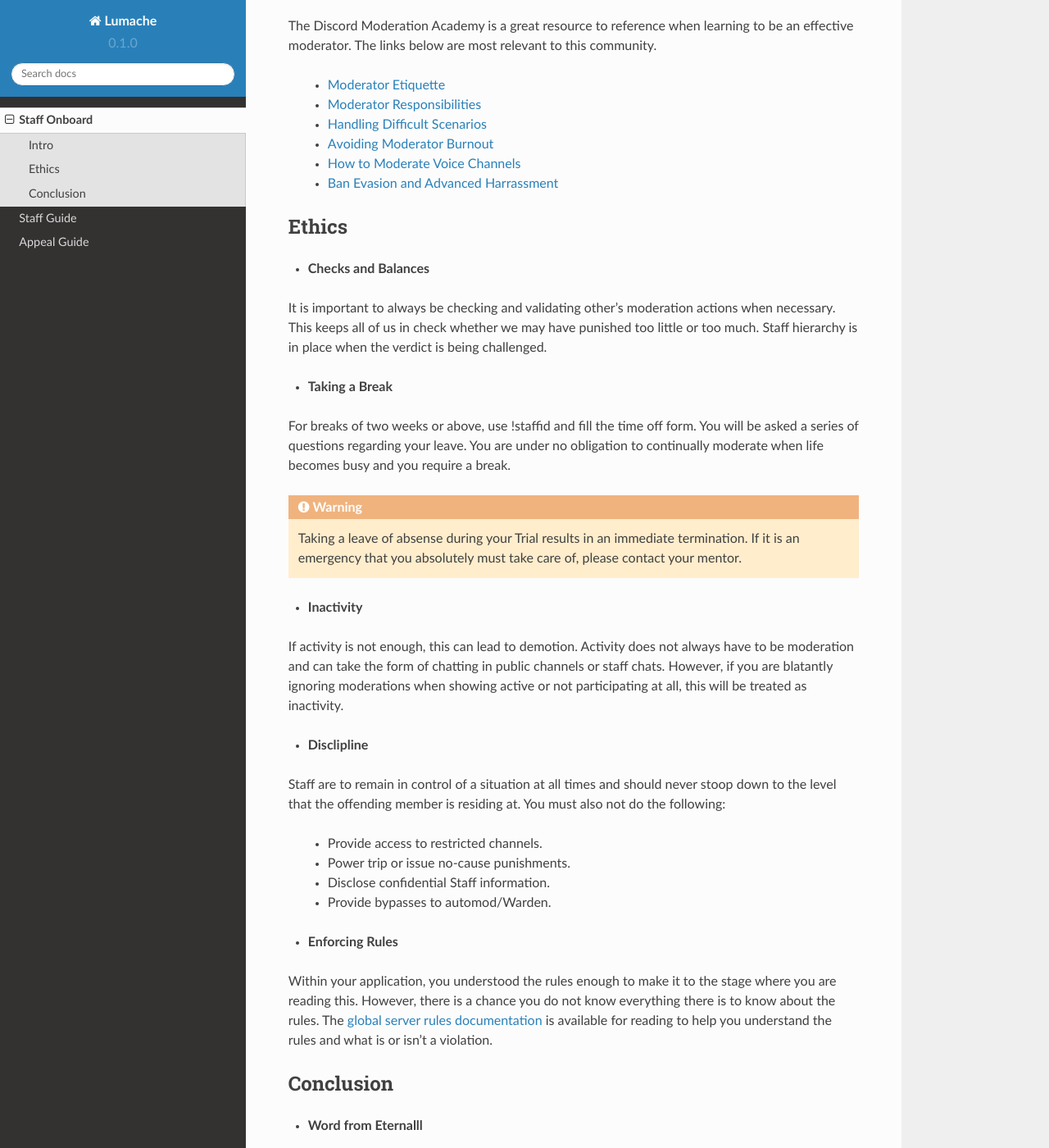
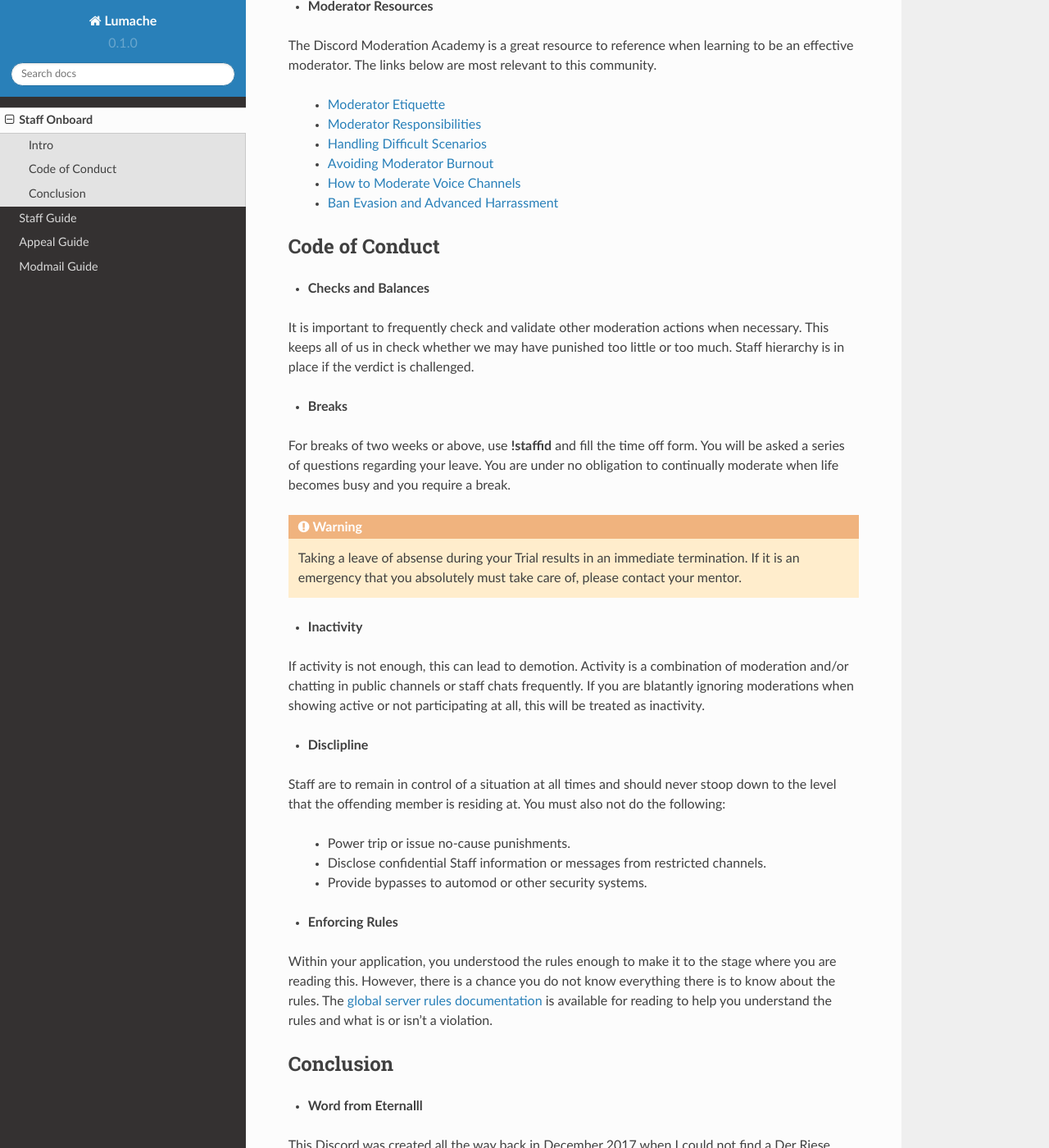
Before and after one commit to EternalllZM/rtd-codz-staff, a Sphinx documentation site: the page built from docs/source/onboard.rst, in a window 1280 px wide and 1400 px high, scrolled down 1550 px. Shown: the whole window at 82% size. Built offline with Sphinx 7.4.7 and the Read the Docs theme 2.0.0, drawn with Linux system fonts in a browser that asks for light colours; some of the changed text lies outside the part shown.

Commit message:
Guide and index updates

```diff
--- a/docs/source/index.rst
+++ b/docs/source/index.rst
@@ -17,3 +17,10 @@ Appeal Server
 .. toctree::
 
    appeal
+
+Command Docs
+--------
+
+.. toctree::
+
+   modmail
--- a/docs/source/onboard.rst
+++ b/docs/source/onboard.rst
@@ -11,11 +11,12 @@ Intro
 
 Welcome to the Call of Duty Zombies Staff onboard channel. You will navigate and learn the basics of moderating here.
 There is a lot of information to become familar with; you do not need to know absolutely everything in the beginning.
+If you are a current Staff member returning to this page, welcome back!
 
 
 - **Trial Moderator Position**
 
-As a Trial Mod, you are a regular Moderator with regards to permissions, but under Trial.
+As a Trial Mod, you are a regular Moderator with regards to permissions (with a few restrictions), but under Trial.
 At this point you are to learn from our Staff, performing a few moderations within your two week period.
 
 You should:
@@ -28,8 +29,7 @@ You should:
 
 - **Staff Hierarchy**
 
-All Staff are above you at this point in time with Administration above the Staff.
-Please ask questions if you are interested in how or why a situation was handled.
+All Staff are above you at this point. Please ask questions if you are interested in how or why a situation was handled.
 
     1. Administrator
 
@@ -42,7 +42,7 @@ Please ask questions if you are interested in how or why a situation was handled
     5. Trial Moderator
 
 .. important::
-    :ref:`Administration members may demote you at any time for any reason, without making this known to you.`
+    :ref:`Administration members may demote you at any time for any reason.`
 
 - **Appeals**
 
@@ -83,18 +83,18 @@ The Discord Moderation Academy is a great resource to reference when learning to
 .. _`How to Moderate Voice Channels`: https://discord.com/moderation/4405269299351-313:-How-to-Moderate-Voice-Channels
 .. _`Ban Evasion and Advanced Harrassment`: https://discord.com/moderation/360060487093-443:-Ban-Evasion-and-Advanced-Harassment
 
-Ethics
+Code of Conduct
 ------------
 
 - **Checks and Balances**
 
-It is important to always be checking and validating other's moderation actions when necessary.
+It is important to frequently check and validate other moderation actions when necessary.
 This keeps all of us in check whether we may have punished too little or too much.
-Staff hierarchy is in place when the verdict is being challenged.
+Staff hierarchy is in place if the verdict is challenged.
 
-- **Taking a Break**
+- **Breaks**
 
-For breaks of two weeks or above, use !staffid and fill the time off form.
+For breaks of two weeks or above, use **!staffid** and fill the time off form.
 You will be asked a series of questions regarding your leave.
 You are under no obligation to continually moderate when life becomes busy and you require a break.
 
@@ -103,20 +103,18 @@ You are under no obligation to continually moderate when life becomes busy and y
 
 - **Inactivity**
 
-If activity is not enough, this can lead to demotion. Activity does not always have to be moderation and can take the form of chatting in public channels or staff chats.
-However, if you are blatantly ignoring moderations when showing active or not participating at all, this will be treated as inactivity.
+If activity is not enough, this can lead to demotion. Activity is a combination of moderation and/or chatting in public channels or staff chats frequently.
+If you are blatantly ignoring moderations when showing active or not participating at all, this will be treated as inactivity.
 
 - **Disclipline**
 
 Staff are to remain in control of a situation at all times and should never stoop down to the level that the offending member is residing at. You must also not do the following:
 
-    • Provide access to restricted channels.
-
     • Power trip or issue no-cause punishments.
 
-    • Disclose confidential Staff information.
+    • Disclose confidential Staff information or messages from restricted channels.
 
-    • Provide bypasses to automod/Warden.
+    • Provide bypasses to automod or other security systems.
 
 - **Enforcing Rules**
 
```
Also changed, not shown: docs/source/appeal.rst (+7 -15 lines), docs/source/guide.rst (+35 -5 lines), docs/source/modmail.rst (added, +89 -0 lines).
